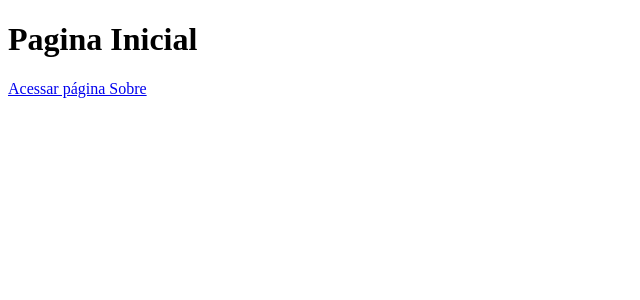
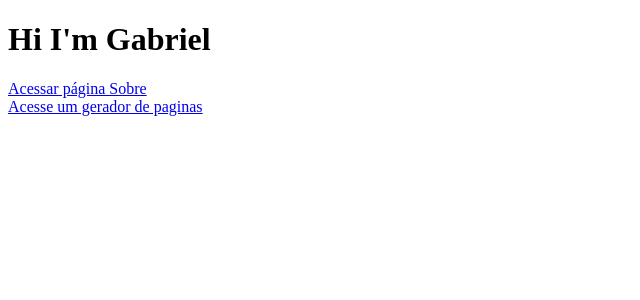
Before and after one commit to gilidio8/Portifolio, a Next.js app: page / in a window 1280 px wide. Shown: the top 300 px of the page, without its empty margins (0-640 px from the left). Built offline with nearby package versions, Linux system fonts and the light colour scheme.

Commit message:
Update index.js

```diff
--- a/pages/index.js
+++ b/pages/index.js
@@ -4,10 +4,17 @@ import Link from 'next/link';
 function Home() {
     return (<div>
 
-            <h1>Pagina Inicial</h1>
+            <h1>Hi I'm Gabriel</h1>
                 <Link href="/sobre">
                     <a>Acessar página Sobre</a>
                 </Link>
+                <div>
+
+                    <Link href="/produtos/1">
+                    <a>Acesse um gerador de paginas</a>
+                    </Link>
+                </div>
+
 
 
 
@@ -16,5 +23,4 @@ function Home() {
 }
 
 
-
 export default Home
```
